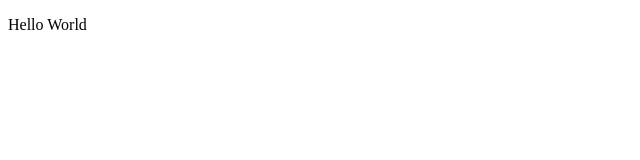
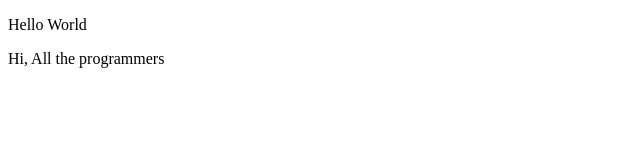
Before and after one commit to HundredsPakistan/Repo, a plain HTML site: page index.html in a window 1280 px wide. Shown: the whole page, without its empty margins (0-640 px from the left). Drawn offline with Linux system fonts and the light colour scheme.

Commit message:
Update file

```diff
--- a/index.html
+++ b/index.html
@@ -7,6 +7,7 @@
 </head>
 <body>
     <p>Hello World</p>
+    <p>Hi, All the programmers</p>
 
 </body>
 </html>
```
